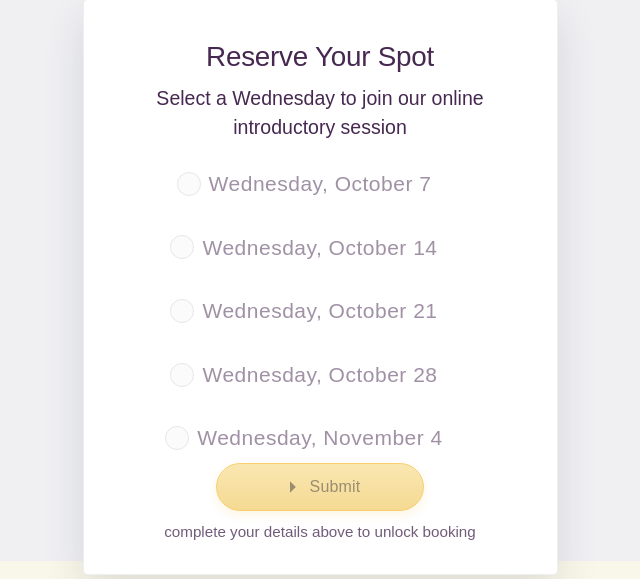
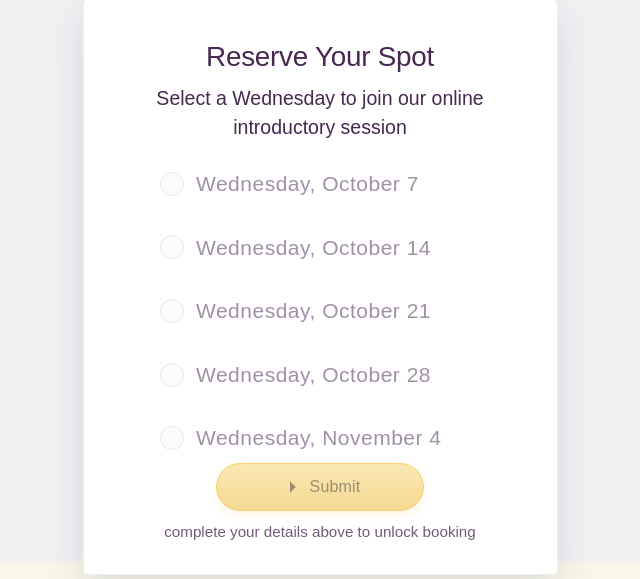
Before and after one commit to Almanac1/tm-ghana-landing, a Django app: page / in a window 1280 px wide. Shown: the part 1286-1865 px from the top of the page, without its empty margins (320-960 px from the left). Run offline with Django 4.2, Linux system fonts and the light colour scheme; data that the repository does not hold is empty.

Commit message:
align radio options

```diff
--- a/landing/static/landing/styles.css
+++ b/landing/static/landing/styles.css
@@ -1332,11 +1332,11 @@ body.hero-video-open {
 .date-options {
   display: flex;
   flex-direction: column;
-  align-items: center;
+  align-items: stretch;
   gap: 14px;
   margin-bottom: 0;
   width: 100%;
-  max-width: 400px;
+  max-width: 320px;
   order: 1;
   margin-inline: auto;
   padding: 0;
@@ -1346,12 +1346,9 @@ body.hero-video-open {
 .radio-option {
   --radio-control-size: 24px;
   display: grid;
-  grid-template-columns:
-    minmax(var(--radio-control-size), 1fr)
-    minmax(0, max-content)
-    minmax(var(--radio-control-size), 1fr);
-  align-items: center;
-  column-gap: 8px;
+  grid-template-columns: var(--radio-control-size) minmax(0, 1fr);
+  align-items: center;
+  column-gap: 12px;
   min-height: auto;
   padding: 0;
   margin: 0;
@@ -1362,7 +1359,7 @@ body.hero-video-open {
   font-family: "Neue Haas Unica", sans-serif;
   color: #462850;
   letter-spacing: 0.5px;
-  text-align: center;
+  text-align: left;
 }
 
 .reservation-form.materialize-scope .radio-option {
@@ -1392,7 +1389,7 @@ body.hero-video-open {
 }
 
 .radio-option input {
-  justify-self: end;
+  justify-self: start;
   cursor: pointer;
   width: var(--radio-control-size);
   height: var(--radio-control-size);
@@ -1410,7 +1407,7 @@ body.hero-video-open {
 .radio-option span {
   grid-column: 2;
   white-space: normal;
-  text-align: center;
+  text-align: left;
 }
 
 .date-pager {
```
